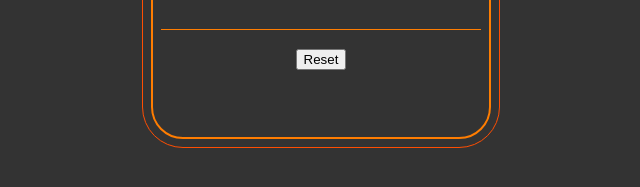
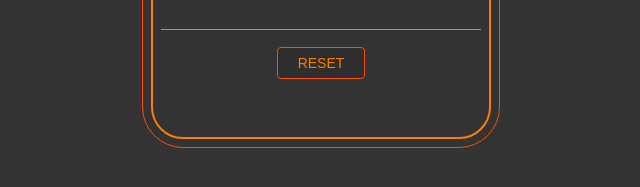
Before and after one commit to ol1001/pomodoro, a website: page pomodoro.html in a window 1280 px wide. Shown: the part 547-734 px from the top of the page, without its empty margins (319-959 px from the left). Drawn offline with Linux system fonts and the light colour scheme.

Commit message:
added control to reset timer

```diff
--- a/view/css/style.css
+++ b/view/css/style.css
@@ -71,3 +71,17 @@ div.pomodoro-length.session {
 #pomodoroTimerType {
   color: #FF4E02;
 }
+button.pomodoroResetTimer {
+  width: 5.5rem;
+  height: 2rem;
+  border-radius: 0.25rem;
+  border: 0.0625rem solid #FF4E02;
+  text-transform: uppercase;
+  background-color: #2e2e2e;
+  color: #FF7D01;
+  font-size: 0.875rem;
+  cursor: pointer;
+}
+button.pomodoroResetTimer:hover {
+  background-color: #333333;
+}
```
